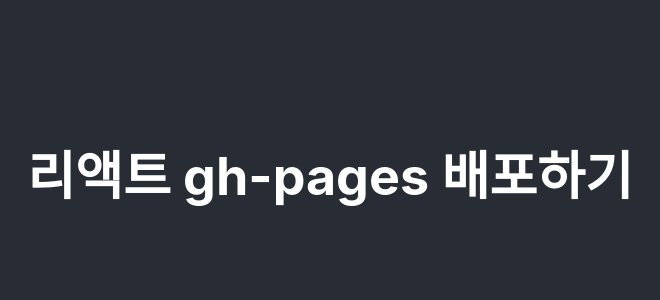
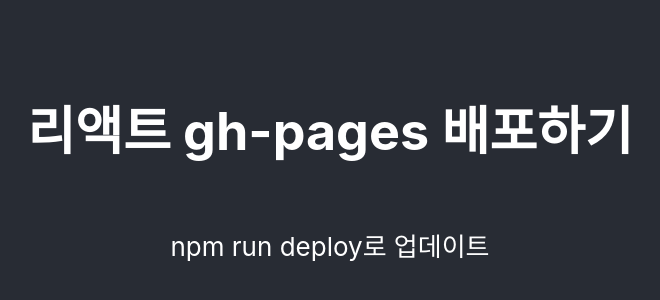
Before and after one commit to chobee81/chobee.github.io, a React (Create React App) app: page / in a window 1280 px wide. Shown: the part 228-528 px from the top of the page, without its empty margins (310-970 px from the left). Built offline with nearby package versions, Linux system fonts and the light colour scheme.

Commit message:
deply  명령어 추가

```diff
--- a/src/App.js
+++ b/src/App.js
@@ -5,6 +5,7 @@ function App() {
     <div className="App">
       <header className="App-header">
         <h1>리액트 gh-pages 배포하기</h1>
+        <p>npm run deploy로 업데이트</p>
       </header>
     </div>
   );
```
